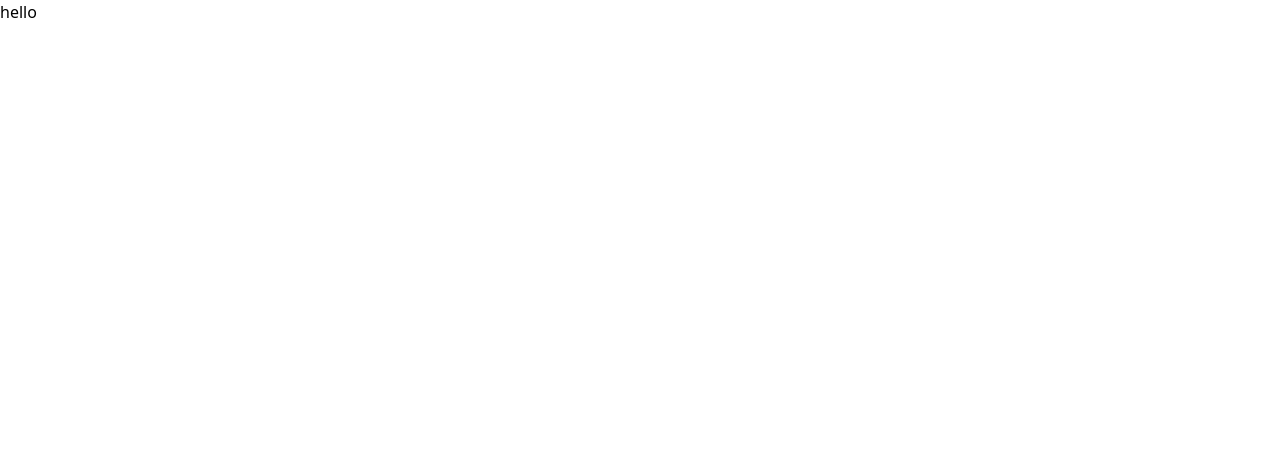
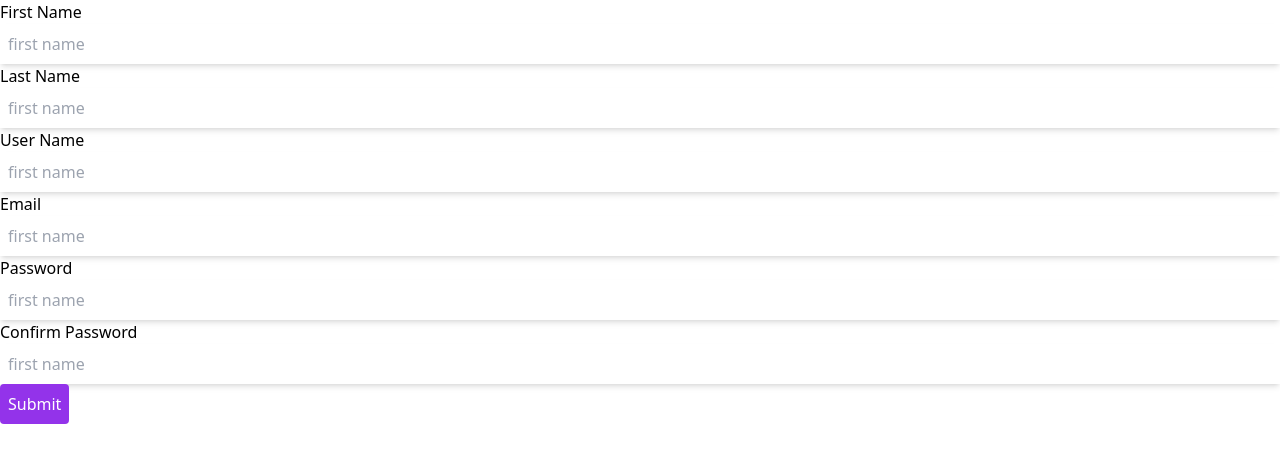
Before and after one commit to Mark-Alexis-Posadas/form-reducer, a React (Vite) app: page / in a window 1280 px wide. Shown: the top 462 px of the page. Built offline with nearby package versions, Linux system fonts and the light colour scheme.

Commit message:
added data and reducer function

```diff
--- a/src/App.tsx
+++ b/src/App.tsx
@@ -1,3 +1,95 @@
+import { useReducer } from "react";
+import Input from "./components/Input";
+
+type InitialStateType = {
+  firstName: string;
+  lastName: string;
+  email: string;
+  userName: string;
+  password: string;
+  confirmPassword: string;
+  gender: string;
+  submittedData: any; // You might want to replace 'any' with a more specific type
+  theme: boolean;
+};
+
+const data = [
+  {
+    id: 1,
+    text: "First Name",
+  },
+  {
+    id: 2,
+    text: "Last Name",
+  },
+  {
+    id: 3,
+    text: "User Name",
+  },
+  {
+    id: 4,
+    text: "Email",
+  },
+  {
+    id: 5,
+    text: "Password",
+  },
+  {
+    id: 6,
+    text: "Confirm Password",
+  },
+];
+
+const initialState: InitialStateType = {
+  firstName: "",
+  lastName: "",
+  email: "",
+  userName: "",
+  password: "",
+  confirmPassword: "",
+  gender: "",
+  submittedData: null,
+  theme: false,
+};
+
+function reducer(state, action) {
+  switch (action.type) {
+    case "UPDATE_FIELD":
+      return {
+        ...state,
+        [action.field]: action.value,
+      };
+    case "SUBMIT_FORM":
+      return {
+        ...state,
+        submittedData: { ...state },
+      };
+    case "TOGGLE_THEME":
+      return { ...state, theme: !state.theme };
+    default:
+      return state;
+  }
+}
+
 export default function App() {
-  return <div>hello</div>;
+  const [state, dispatch] = useReducer(reducer, initialState);
+
+  return (
+    <form>
+      {data.map((d) => (
+        <div key={d.id}>
+          <label>{d.text}</label>
+          <Input
+            placeholder="first name"
+            name="firstName"
+            id="first_name"
+            type="text"
+            className="w-full p-2 bg-white shadow-md"
+            value={state[d.field]}
+          />
+        </div>
+      ))}
+      <button className="text-white bg-purple-600 rounded p-2">Submit</button>
+    </form>
+  );
 }
--- a/src/components/Input.tsx
+++ b/src/components/Input.tsx
@@ -1,3 +1,28 @@
-export default function Input() {
-  return <input>Input</input>;
+interface InputProps {
+  type: string;
+  name: string;
+  id: string;
+  placeholder: string;
+  value: string | number;
+  className: string;
 }
+
+export default function Input({
+  type,
+  name,
+  id,
+  placeholder,
+  value,
+  className,
+}: InputProps) {
+  return (
+    <input
+      type={type}
+      name={name}
+      id={id}
+      placeholder={placeholder}
+      value={value}
+      className={className}
+    />
+  );
+}
```
